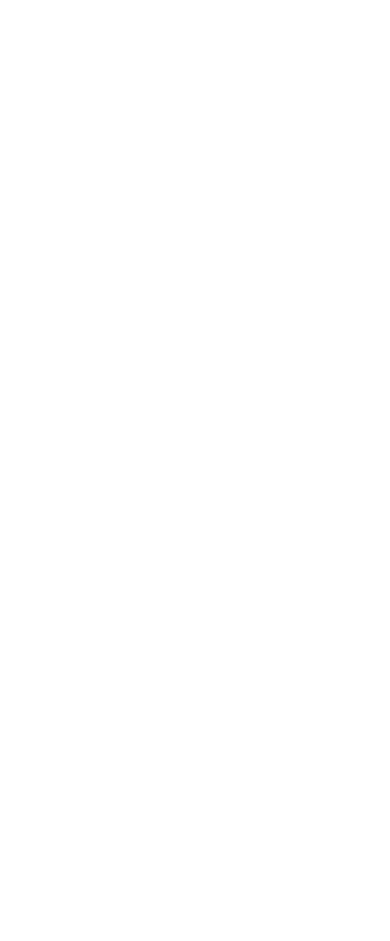
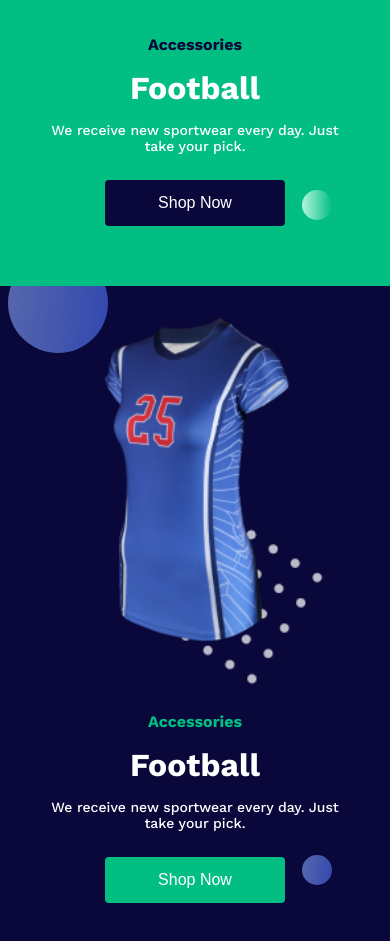
Before and after one commit to XusniddinNarkulov/sneakers, a React (Create React App) app: page / in a window 390 px wide. Shown: the part 2900-3841 px from the top of the page. Before the commit the page ends 2521 px from the top, so only its background shows below. Built offline with nearby package versions, Linux system fonts and the light colour scheme.

Commit message:
completed accessories section with responsive

```diff
--- a/src/pages/landingPage/LandingPage.jsx
+++ b/src/pages/landingPage/LandingPage.jsx
@@ -1,4 +1,5 @@
 import React from "react";
+import Accessories from "./accessories/Accessories";
 import FeaturedProducts from "./featuredProducts/FeaturedProducts";
 import Hero from "./header/Hero";
 
@@ -7,6 +8,7 @@
       <>
          <Hero />
          <FeaturedProducts />
+         <Accessories />
       </>
    );
 };
--- /dev/null
+++ b/src/pages/landingPage/accessories/Accessories.jsx
@@ -0,0 +1,53 @@
+import React from "react";
+import "./accessories.scss";
+
+import img1 from "./img/Group1.png";
+import img2 from "./img/Group2.png";
+
+const Accessories = () => {
+   return (
+      <section className="accessories">
+         <div className="accessories__child">
+            <img src={img1} alt="sport accessories" />
+
+            <div className="accessories__child--desc">
+               <h4 className="accessories__child--desc--category">
+                  Accessories
+               </h4>
+
+               <h3 className="accessories__child--desc--title">Football</h3>
+
+               <p>We receive new sportwear every day. Just take your pick.</p>
+
+               <button className="btn">Shop Now</button>
+            </div>
+
+            <div className="circle1"></div>
+
+            <div className="circle2"></div>
+         </div>
+
+         <div className="accessories__child">
+            <img src={img2} alt="sport accessories" />
+
+            <div className="accessories__child--desc">
+               <h4 className="accessories__child--desc--category">
+                  Accessories
+               </h4>
+
+               <h3 className="accessories__child--desc--title">Football</h3>
+
+               <p>We receive new sportwear every day. Just take your pick.</p>
+
+               <button className="btn">Shop Now</button>
+            </div>
+
+            <div className="circle1"></div>
+
+            <div className="circle2"></div>
+         </div>
+      </section>
+   );
+};
+
+export default Accessories;
--- /dev/null
+++ b/src/pages/landingPage/accessories/accessories.scss
@@ -0,0 +1,139 @@
+.accessories {
+   display: grid;
+   grid-template-columns: 1fr 1fr;
+   color: white;
+
+   @media (max-width: 900px) {
+      grid-template-columns: 1fr;
+      grid-template-rows: 1fr 1fr;
+   }
+
+   &__child {
+      display: grid;
+      grid-template-columns: 1fr 1fr;
+      align-items: center;
+      justify-content: center;
+      padding: 3%;
+      position: relative;
+
+      @media (max-width: 500px) {
+         grid-template-columns: 1fr;
+         text-align: center;
+      }
+
+      img {
+         width: 100%;
+         z-index: 10;
+      }
+
+      &--desc {
+         display: flex;
+         flex-direction: column;
+         gap: 1.5rem;
+         z-index: 10;
+
+         @media (max-width: 500px) {
+            margin-bottom: 7%;
+         }
+
+         h4 {
+            font-size: 1.6rem;
+
+            // @media (max-width: 1024px) {
+            //    font-size: 1.4rem;
+            // }
+         }
+
+         h3 {
+            font-weight: 700;
+            font-size: 4.8rem;
+
+            @media (max-width: 1024px) {
+               font-size: 3.2rem;
+            }
+         }
+
+         p {
+            font-weight: 500;
+
+            @media (max-width: 1024px) {
+               font-size: 1.4rem;
+            }
+
+            @media (max-width: 500px) {
+               margin: 0 10%;
+            }
+         }
+
+         button {
+            margin: 3% 0;
+
+            @media (max-width: 500px) {
+               align-self: center;
+            }
+         }
+      }
+
+      &:nth-child(1) {
+         background: var(--green);
+         z-index: 2;
+
+         h4 {
+            color: var(--color-pri);
+         }
+
+         button {
+            background: var(--color-pri);
+         }
+
+         .circle1,
+         .circle2 {
+            background: linear-gradient(270deg, var(--green) 0%, #b3f6dc 100%);
+         }
+      }
+
+      &:nth-child(2) {
+         background: var(--color-pri);
+
+         h4 {
+            color: var(--green);
+         }
+
+         button {
+            background: var(--green);
+         }
+
+         .circle1,
+         .circle2 {
+            background: linear-gradient(
+               97.49deg,
+               rgba(138, 168, 248, 0.6) -0.43%,
+               rgba(49, 91, 255, 0.6) 144.53%
+            );
+         }
+      }
+
+      .circle1,
+      .circle2 {
+         position: absolute;
+         border-radius: 50%;
+      }
+
+      .circle1 {
+         width: 10rem;
+         height: 10rem;
+         left: 2%;
+         top: -10%;
+
+         @media (max-width: 500px) {
+            top: -5%;
+         }
+      }
+      .circle2 {
+         width: 3rem;
+         height: 3rem;
+         bottom: 10%;
+         right: 15%;
+      }
+   }
+}
--- a/src/pages/landingPage/featuredProducts/featuredProducts.scss
+++ b/src/pages/landingPage/featuredProducts/featuredProducts.scss
@@ -1,6 +1,8 @@
 .featured-products {
    padding: 5%;
    position: relative;
+   background: rgba(white, 1);
+   z-index: 20;
 
    @media (max-width: 500px) {
       padding-bottom: 20%;
@@ -51,14 +53,6 @@
          text-align: center;
          margin-top: 7%;
          gap: 5rem;
-
-         // display: grid;
-         // grid-template-rows: repeat(2, 1fr);
-         // grid-template-columns: 1fr;
-         // overflow: hidden;
-         // justify-content: center;
-         // align-items: center;
-         // text-align: center;
       }
 
       &__prod {
```
Also changed, not shown: src/pages/landingPage/accessories/img/Group1.png (added), src/pages/landingPage/accessories/img/Group2.png (added).
